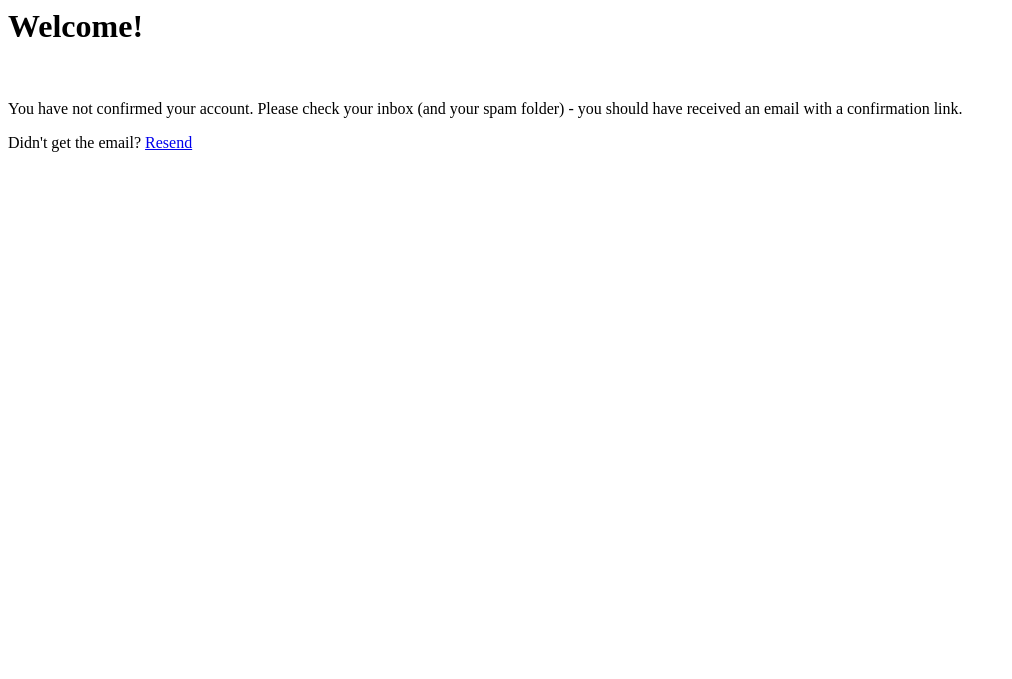
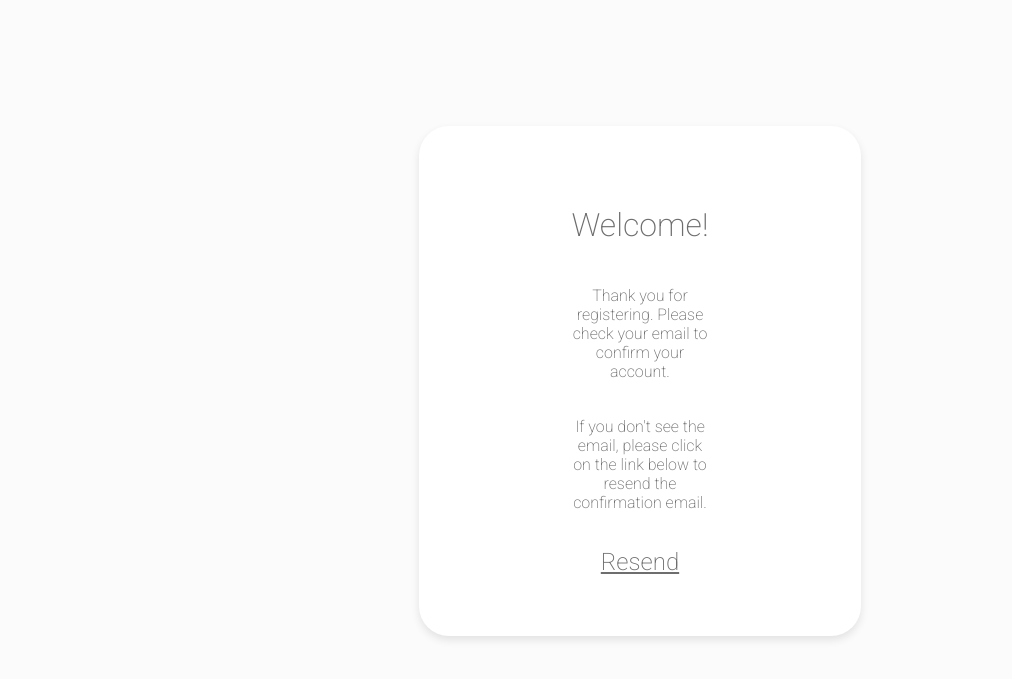
Before and after one commit to hundredhenry/CS261-Project, a Flask app: page /unconfirmed/ in a window 1280 px wide. Shown: the top 679 px of the page, without its empty margins (0-1012 px from the left). Run offline with Flask 3, Linux system fonts and the light colour scheme.

Commit message:
Styled unconfirmed page

```diff
--- a/sentify/website/templates/unconfirmed.html
+++ b/sentify/website/templates/unconfirmed.html
@@ -1,8 +1,18 @@
+
+{% block head %}
+    <title>Unconfirmed</title>
+{% endblock %}
+{% block stylesheet %}
+<link rel="stylesheet" href="/static/register.css">
+{% endblock %}
 {% block content %}
-
-<h1>Welcome!</h1>
-<br>
-<p>You have not confirmed your account. Please check your inbox (and your spam folder) - you should have received an email with a confirmation link.</p>
-<p>Didn't get the email? <a href='/resend'>Resend</a></p>
+<body style="background-color: rgb(251,251,251)">
+<div class="container">
+    <h1 style='font-size: 32px;'class="visual-text">Welcome!</h1>
+    <p style='font-size: 16px;' class="visual-text">Thank you for registering. Please check your email to confirm your account.</p>
+    <p style='font-size: 16px;' class="visual-text">If you don't see the email, please click on the link below to resend the confirmation email.</p>
+    <div style='font-size: 24px;' class="visual-text"><a href="/resend/" class="link">Resend</a></div>
+</div>
+</body>
 
 {% endblock %}
--- a/sentify/website/view.py
+++ b/sentify/website/view.py
@@ -97,6 +97,8 @@ def confirm_email(token):
 
 @views.route('/login/', methods=['GET', 'POST'])
 def login():
+    if current_user.is_authenticated:
+        return redirect(url_for("views.landing"))
     if request.method == "POST":
         email = request.form.get('email')
         password = request.form.get('password')
@@ -140,6 +142,7 @@ def logout():
     return redirect(url_for("views.landing"))
 
 @views.route('/companies/')
+@login_required
 def companies():
     return render_template('company_search.html')
 
```
